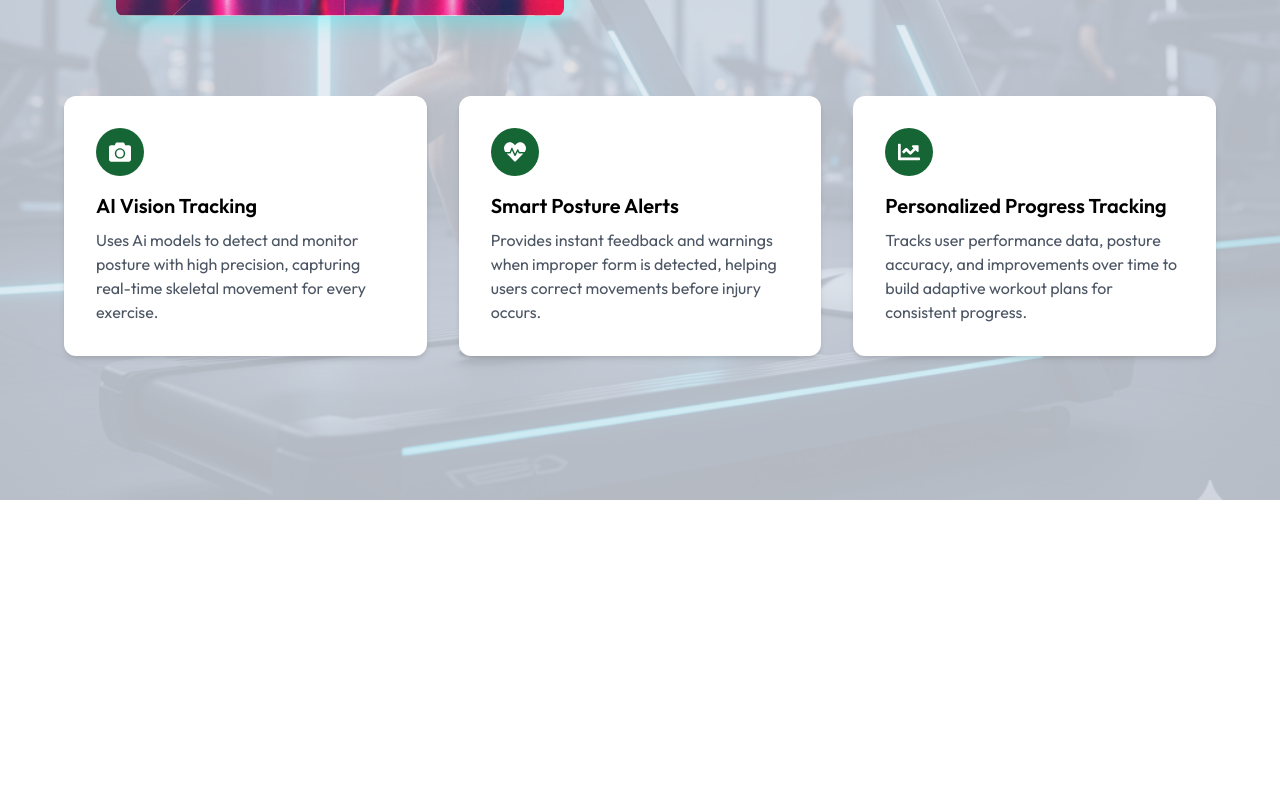
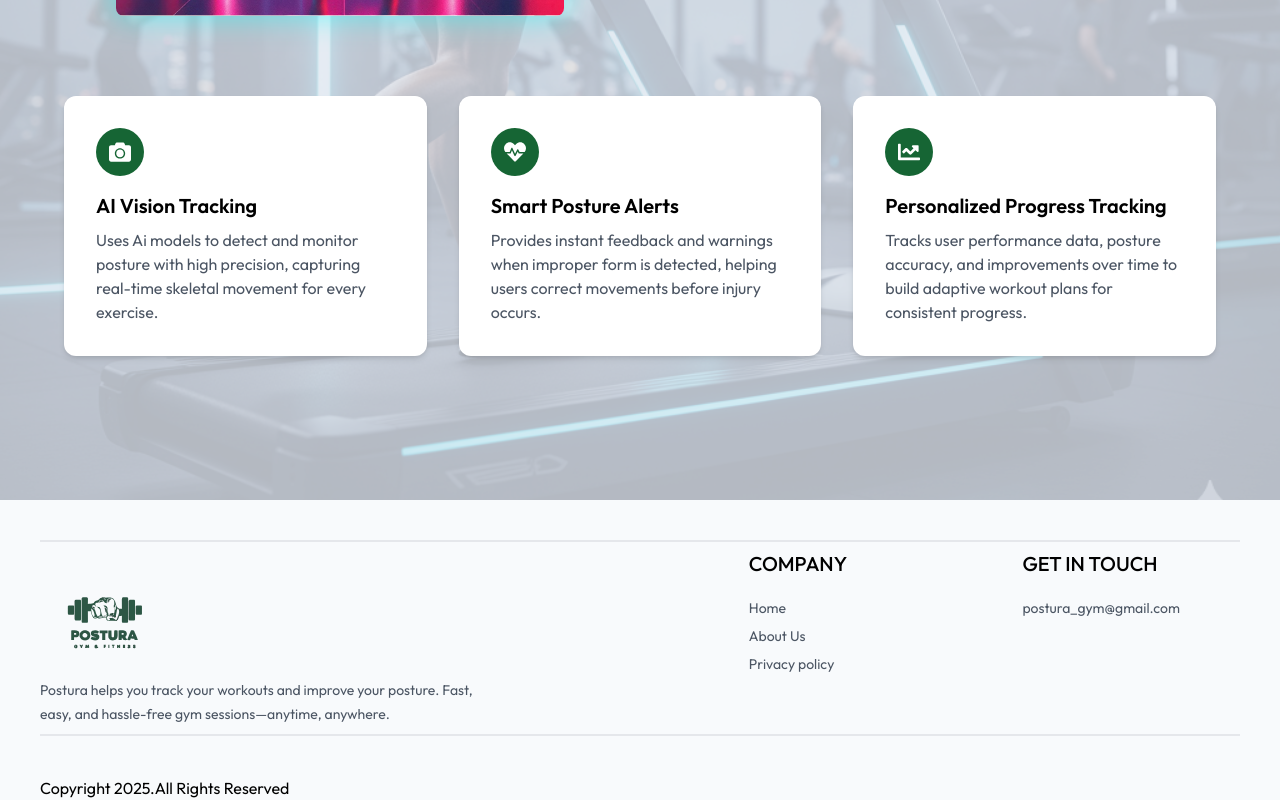
Before and after one commit to vaisakhpn/postura, a React (Vite) app in the folder frontend/: page / in a window 1280 px wide. Shown: the part 1419-2219 px from the top of the page. Before the commit the page ends 1919 px from the top, so only its background shows below. Built offline with nearby package versions, Linux system fonts and the light colour scheme.

Commit message:
changes in home

```diff
--- a/frontend/src/pages/Home.jsx
+++ b/frontend/src/pages/Home.jsx
@@ -1,6 +1,7 @@
 import React from "react";
 import Header from "../components/ui/Header";
 import Features from "../components/ui/Features";
+import Footer from "../components/ui/Footer";
 
 const Home = () => {
   return (
@@ -8,6 +9,7 @@ const Home = () => {
       <div>
         <Header />
         <Features />
+        <Footer />
       </div>
     </div>
   );
```
